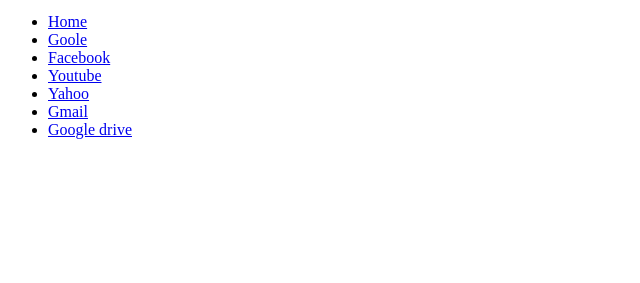
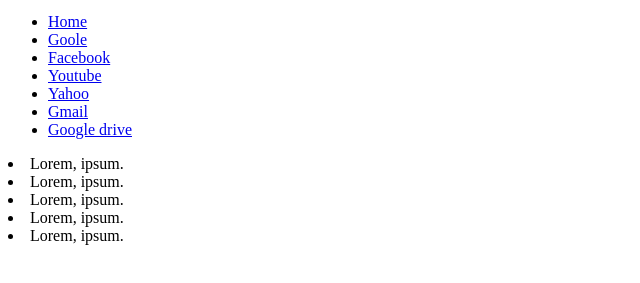
Before and after one commit to nextHero-coder/my-second-website, a plain HTML site: page index.html in a window 1280 px wide. Shown: the part 101-384 px from the top of the page, without its empty margins (0-640 px from the left). Drawn offline with Linux system fonts and the light colour scheme.

Commit message:
used list

```diff
--- a/index.html
+++ b/index.html
@@ -24,6 +24,14 @@
       </ul>
   </div>
 
+  <div class="div">
+      <li>Lorem, ipsum.</li>
+      <li>Lorem, ipsum.</li>
+      <li>Lorem, ipsum.</li>
+      <li>Lorem, ipsum.</li>
+      <li>Lorem, ipsum.</li>
+  </div>
+
 
 </body>
 </html>
```
